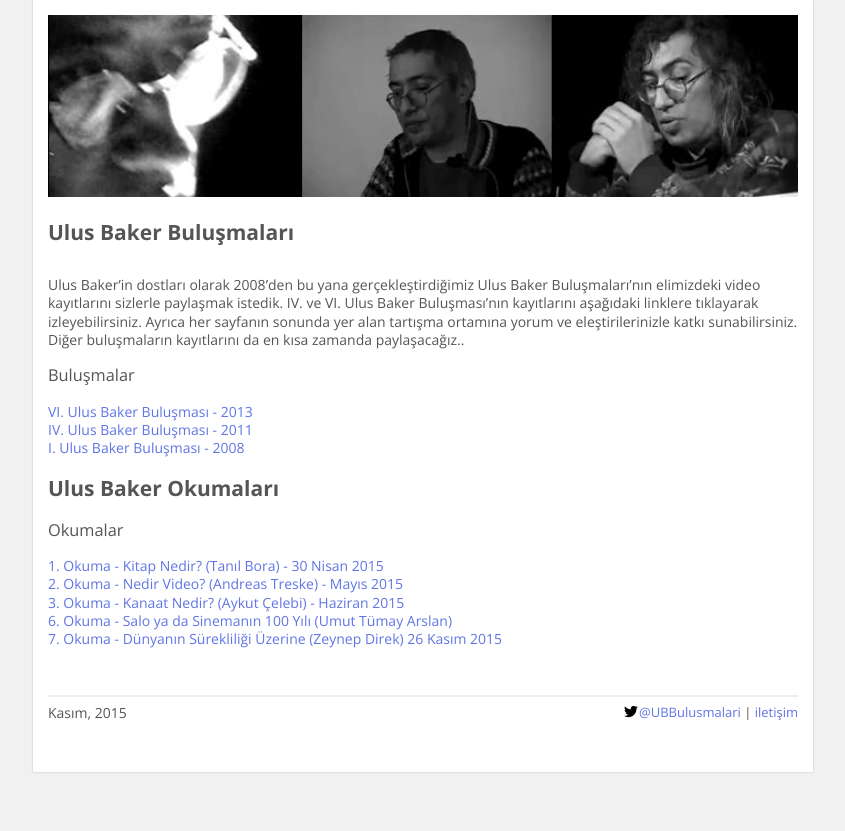
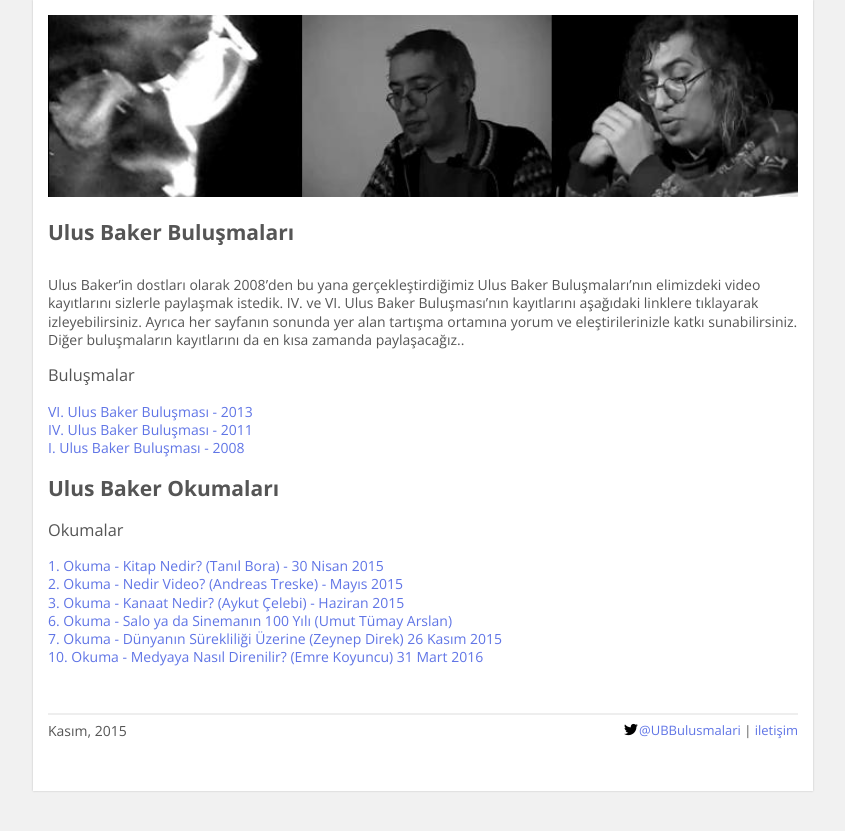
Before and after one commit to ulusbakerbulusmalari/ulusbakerbulusmalari.com, a Jekyll site: the page built from index.html, in a window 1280 px wide. Shown: the top 831 px of the page, without its empty margins (217-1062 px from the left). Built offline with Jekyll 4.4.1, drawn with Linux system fonts in a browser that asks for light colours; nearby versions of some CDN libraries; Markdown is read by kramdown in place of the engine named in the settings.

Commit message:
Add okuma10 to index page.

```diff
--- a/index.html
+++ b/index.html
@@ -38,7 +38,9 @@ layout: default
 <div>
   <a href="http://kentinsesi.tv/?p=1660">7. Okuma - Dünyanın Sürekliliği Üzerine (Zeynep Direk) 26 Kasım 2015</a>
 </div>
-
+<div>
+  <a href="okumalar/okuma10.html">10. Okuma - Medyaya Nasıl Direnilir? (Emre Koyuncu) 31 Mart 2016</a>
+</div>
 
 <div id="footer">
   <hr>
```
